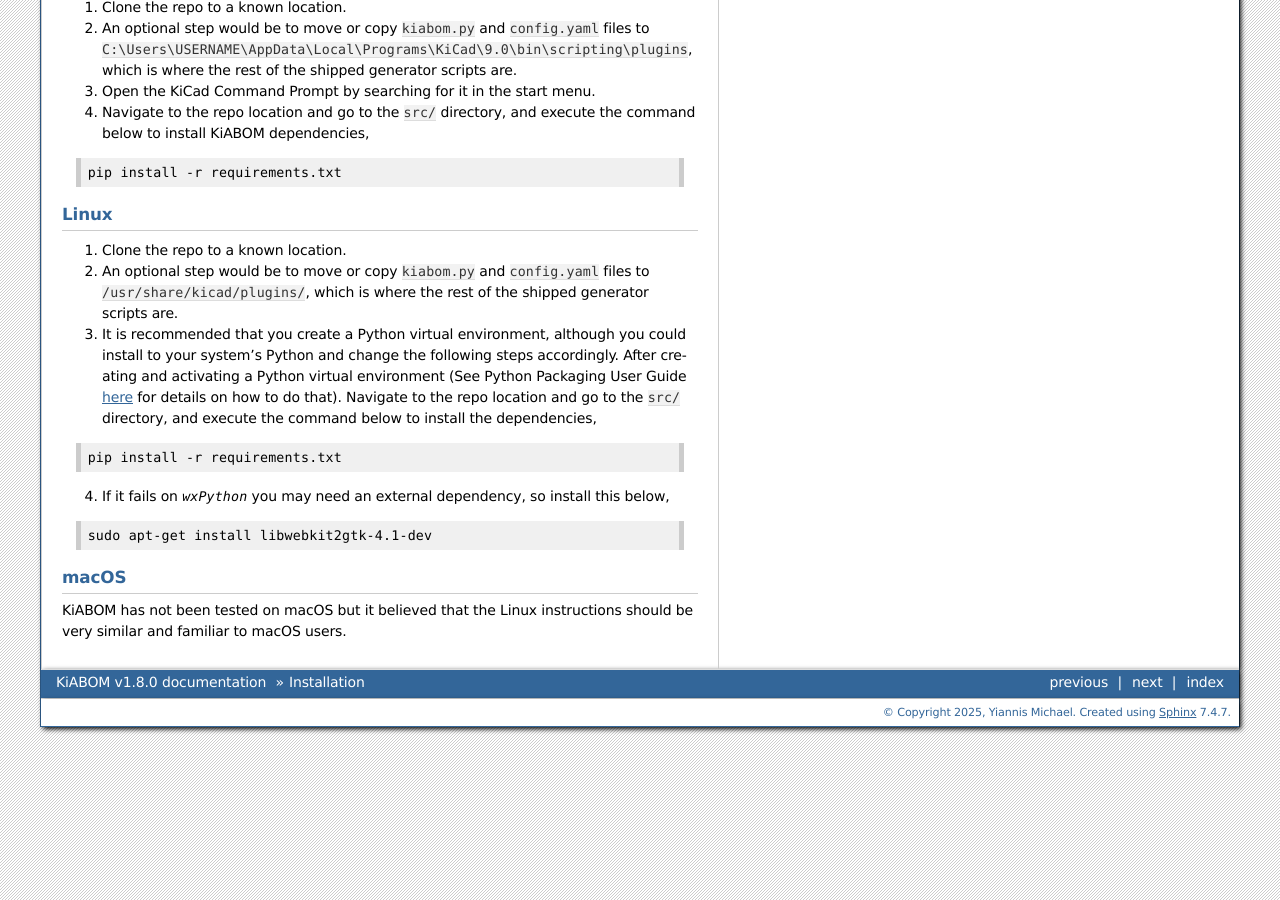
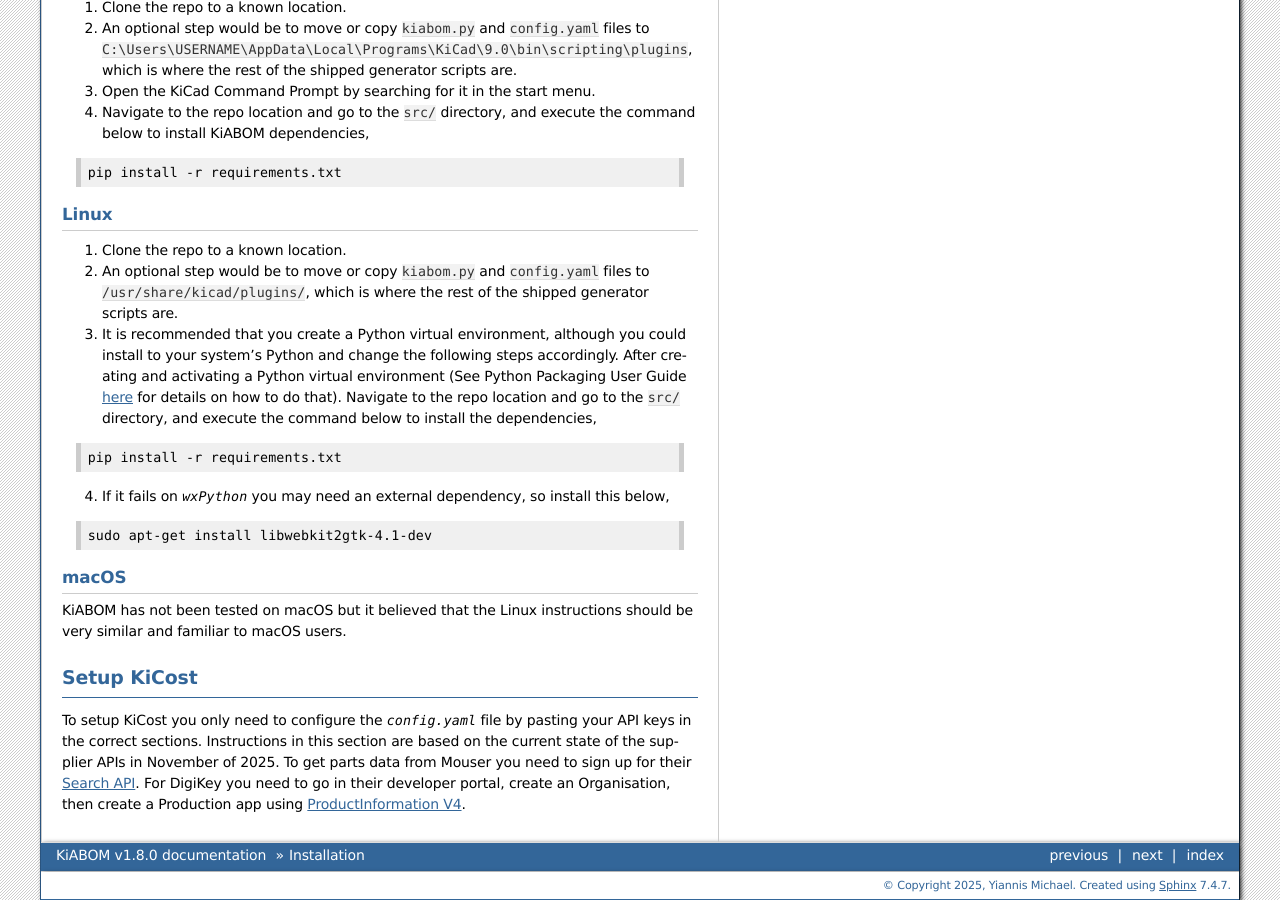
Before and after one commit to Mage-Control-Systems-Ltd/KiABOM, a Sphinx documentation site: the page built from docs/installation.rst, in a window 1280 px wide and 900 px high, scrolled down 1893 px. Built offline with Sphinx 7.4.7, drawn with Linux system fonts in a browser that asks for light colours; some of the changed text lies outside the part shown.

Commit message:
fix(docs): Add KiCost setup. Other minor fixes.

```diff
--- a/docs/installation.rst
+++ b/docs/installation.rst
@@ -2,7 +2,7 @@
 ============
 There are two ways of installing and using KiABOM. One is using the executable (either the provided one or building one) and other is using it through Python. For regular users that aren't familiar with Python it is recommended to use the executable as that is a much less involved process. In this case, if it is preferred to not edit Path variables or move files, the executable path can be used instead of the plain ``kiabom`` invocation, i.e. ``C:\Users\USER\Documents\kiabom.exe``.
 
-See the corresponding :ref:`Executable Installation <exec installation>` and :ref:`Python Installation <python installation>` sections for how to install KiABOM.
+See the corresponding :ref:`Executable Installation <exec installation>` and :ref:`Python Installation <python installation>` sections for how to install KiABOM. Make sure you also :ref:`Setup KiCost <setup kicost>` with your API keys.
 
 .. _exec installation:
 
@@ -101,3 +101,12 @@
 macOS
 ^^^^^
 KiABOM has not been tested on macOS but it believed that the Linux instructions should be very similar and familiar to macOS users.
+
+.. _setup kicost:
+
+Setup KiCost
+-----------------------
+To setup KiCost you only need to configure the `config.yaml` file by pasting your API keys in the correct sections. Instructions in this section are based on the current state of the supplier APIs in November of 2025. To get parts data from Mouser you need to sign up for their `Search API`_. For DigiKey you need to go in their developer portal, create an Organisation, then create a Production app using `ProductInformation V4`_.
+
+.. _Search API: https://www.mouser.co.uk/api-search/
+.. _ProductInformation V4: https://developer.digikey.com/products/product-information-v4
```
Also changed, not shown: 16 other files.
